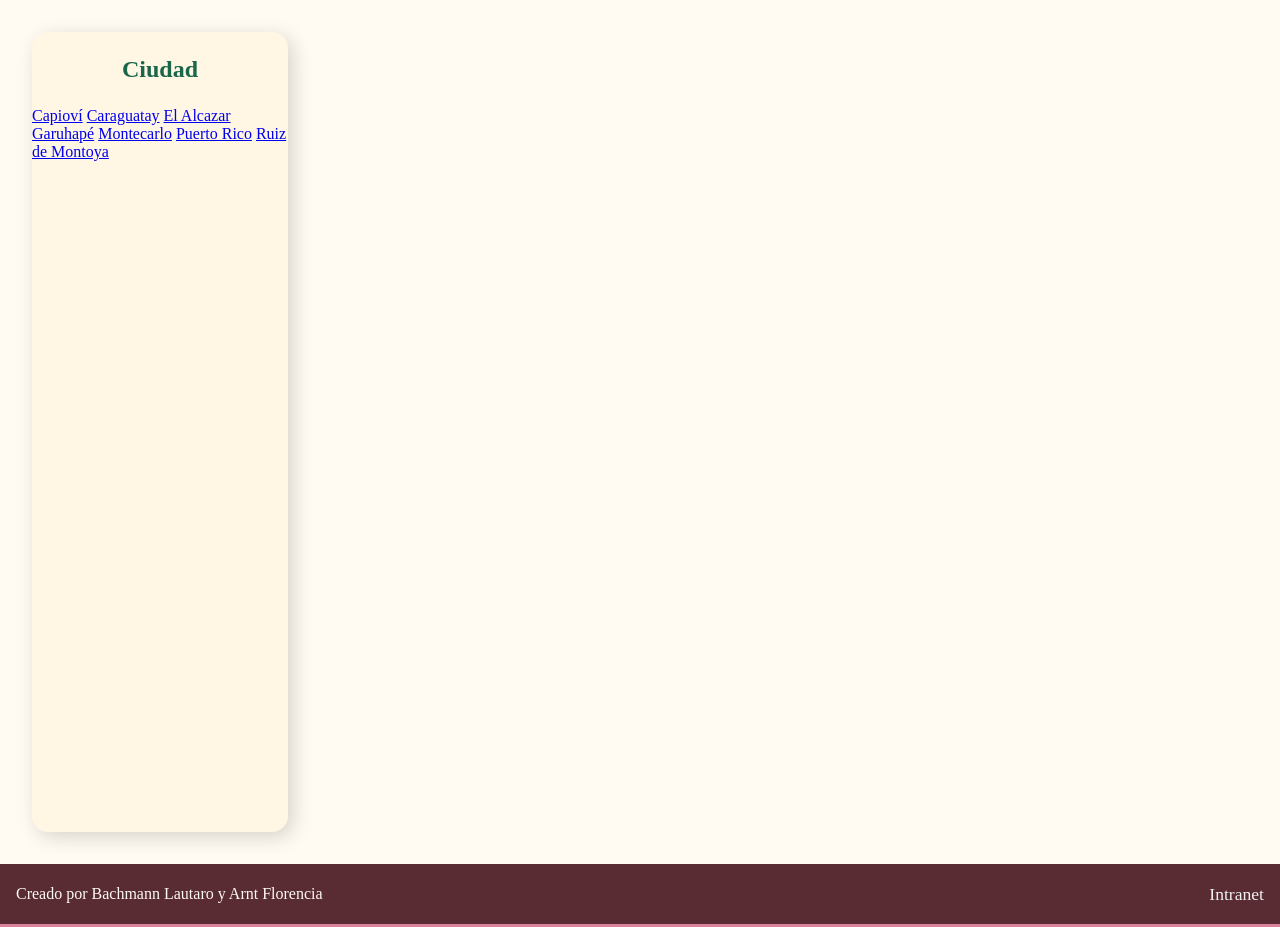
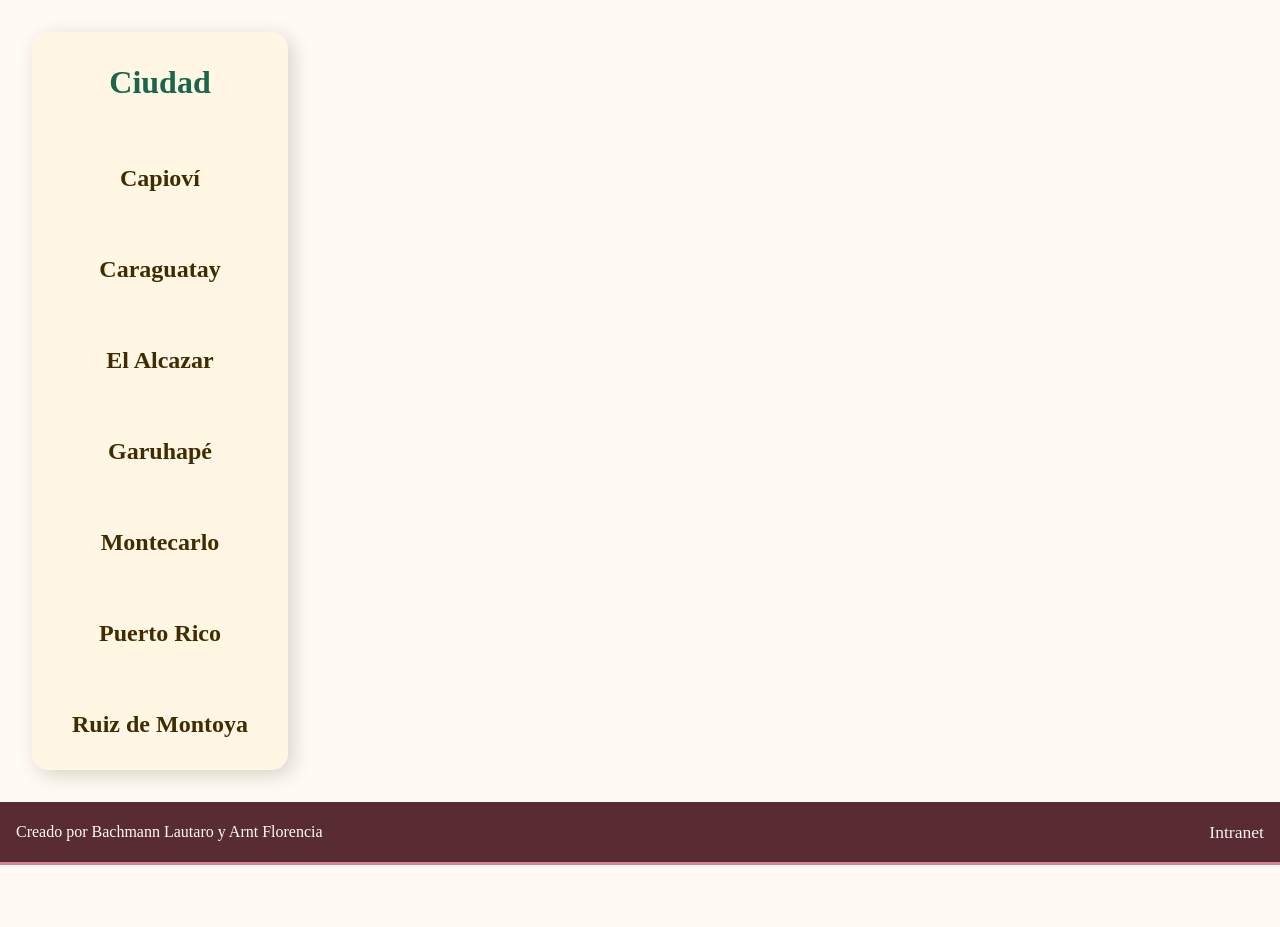
Before and after one commit to Lautron/Flores-Turismo, a Flask app: a page that uses flores_digital/templates/grid.html in a window 1280 px wide. Shown: the part 63-990 px from the top of the page. After the commit the page ends 928 px from the top, so only its background shows below. Run offline with Flask 2, Linux system fonts and the light colour scheme; data comes from the database, SQL or seed files in the repository; style sheets or scripts are compiled from the project's sources.

Commit message:
Modified filter sidebar

```diff
--- a/flores_digital/static/css/grid.scss
+++ b/flores_digital/static/css/grid.scss
@@ -9,17 +9,30 @@ body {
 }
 
 .sidebar {
-    height: 50rem;
+    height: min-content;
     width: 20%;
     background-color: $my-white-shade;
     margin: 2rem;
     margin-right: 0;
     border-radius: 1rem;
     box-shadow: 5px 5px 20px rgba(#000000, .16);
+    display: flex;
+    flex-direction: column;
+    align-items: center;
     & h3 {
         color: $my-dgreen;
         text-align: center;
+        font-size: 2rem;
+    }
+    & a {
+        text-decoration: none;
+        color: $my-white-dark;
+        font-weight: bold;
+        padding: 2rem 0 2rem 0;
         font-size: 1.5rem;
+        &:hover {
+            text-decoration: underline;
+        }
     }
 }
 
```
